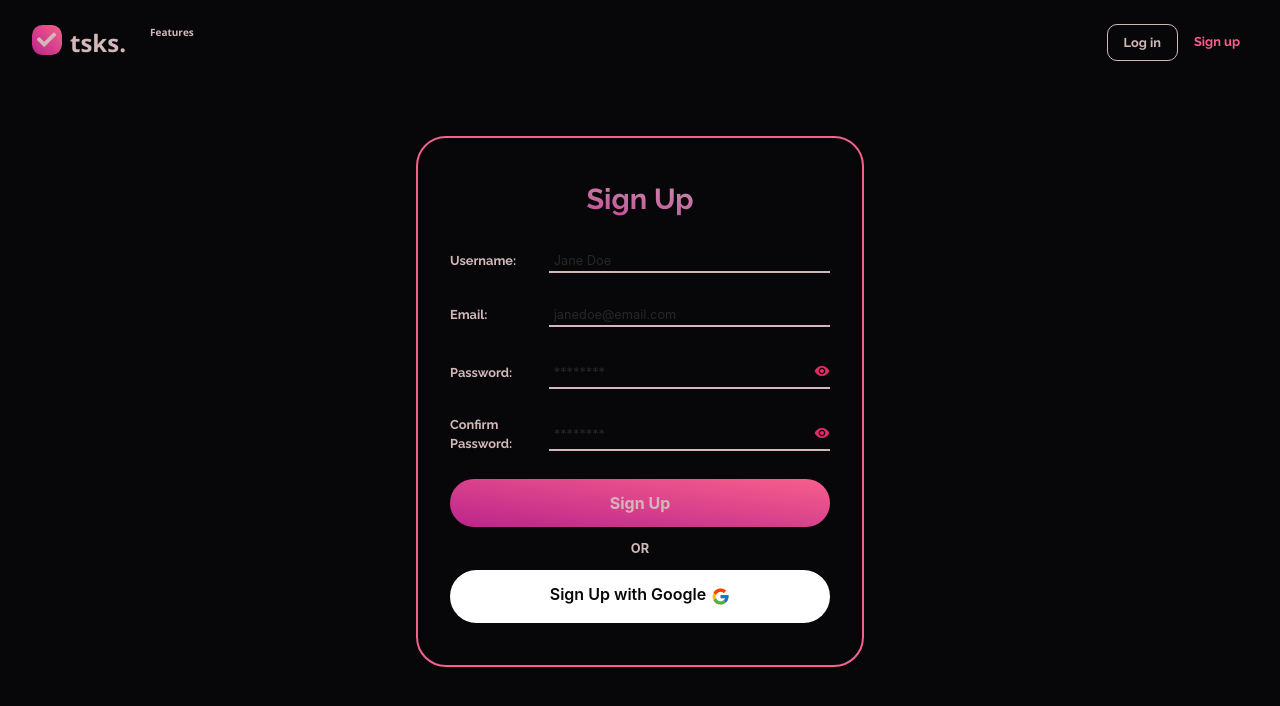
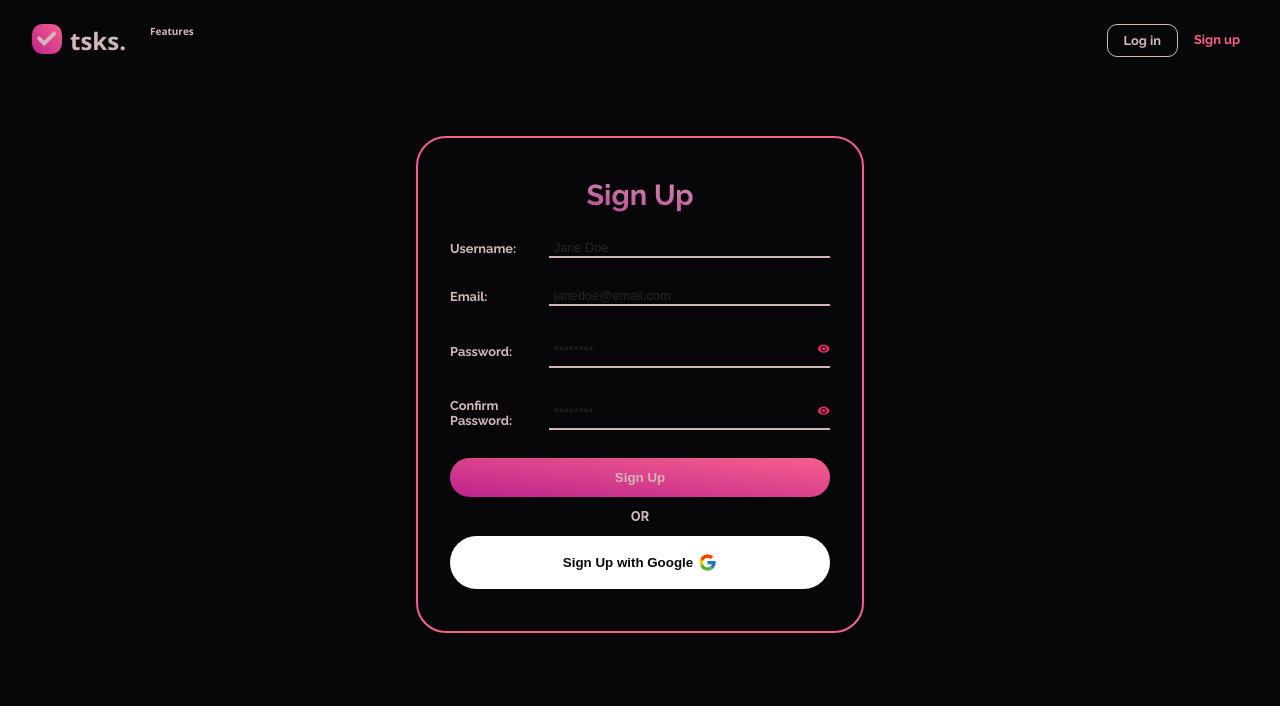
Before and after one commit to Meekunn/EHC-React-Project, a React (Create React App) app: page /signup in a window 1280 px wide. Shown: the top 706 px of the page. Built offline with nearby package versions, Linux system fonts and the light colour scheme.

Commit message:
:heavy_minus_sign: Uninstalled unused packages

```diff
--- a/package.json
+++ b/package.json
@@ -3,11 +3,8 @@
   "version": "0.1.0",
   "private": true,
   "dependencies": {
-    "@chakra-ui/react": "^2.1.2",
     "@emotion/react": "^11.9.0",
     "@emotion/styled": "^11.8.1",
-    "@fontsource/open-sans": "^4.5.10",
-    "@fontsource/raleway": "^4.5.9",
     "@testing-library/jest-dom": "^5.16.4",
     "@testing-library/react": "^13.3.0",
     "@testing-library/user-event": "^13.5.0",
--- a/src/components/Collections/SchoolCollection.js
+++ b/src/components/Collections/SchoolCollection.js
@@ -8,7 +8,6 @@ import {
     serverTimestamp,
     onSnapshot,
     orderBy,
-    setDoc,
     updateDoc
 } from "firebase/firestore"
 import { useNavigate } from "react-router-dom"
@@ -135,7 +134,7 @@ function School() {
                                 </button>
                                 School
                             </span>
-                            <button>
+                            <button style={{border: 'none', background: 'transparent'}}>
                                 ...
                             </button>
                         </div>
--- a/src/components/Collections/collection.scss
+++ b/src/components/Collections/collection.scss
@@ -46,6 +46,9 @@ main {
                             font-size: 1.5rem;
                             background-color: a.$nav-background;
                             border-radius: 12px;
+                            border: none;
+                            color: a.$text-color;
+                            display: flex;
                         }
                     }
                 }
@@ -63,6 +66,7 @@ main {
                         padding: 0.3rem;
                         border-radius: 10px;
                         margin-right: 0.8rem;
+                        border: none;
                     }
                     .input {
                         background: transparent;
--- a/src/components/MainNav/mainnav.scss
+++ b/src/components/MainNav/mainnav.scss
@@ -48,6 +48,7 @@
 }
 .nav-links {
     color: a.$text-color;
+    text-decoration: none;
     padding: 0.5rem 1rem;
     font-size: 0.75rem;
     font-weight: 700;
--- a/src/components/Navbar/navbar.scss
+++ b/src/components/Navbar/navbar.scss
@@ -25,6 +25,7 @@
         padding: 0.5rem 1rem;
         border-radius: 10px;
         font-size: 0.7rem;
+        border: none;
     }
     button:hover {
         color: a.$text-hover-color;
@@ -36,6 +37,7 @@
         background: transparent;
         font-size: 1rem;
         padding: 0;
+        border: none;
     }
     .toggle:hover {
         border: none;
@@ -43,6 +45,7 @@
     }
     .nav-links {
         color: a.$text-color;
+        text-decoration: none;
         padding: 0.5rem;
         font-size: 0.75rem;
         font-weight: 800;
@@ -66,6 +69,7 @@
         background: transparent;
         color: a.$text-color;
         font-size: 1rem;
+        border: none;
 
         &:last-child {
             font-size: 1.3rem;
--- a/src/components/Todo/todo.scss
+++ b/src/components/Todo/todo.scss
@@ -66,6 +66,8 @@
         margin-right: 10px;
 
         button {
+            background-color: transparent;
+            border: none;
 
             svg {
                 font-size: 1.2rem;
--- a/src/index.js
+++ b/src/index.js
@@ -2,19 +2,15 @@ import React from 'react'
 import ReactDOM from 'react-dom/client'
 import './index.scss'
 import App from './App'
-import { ChakraProvider } from '@chakra-ui/react'
 import { BrowserRouter } from 'react-router-dom'
-import theme from './styles/theme'
 import reportWebVitals from './reportWebVitals'
 
 const root = ReactDOM.createRoot(document.getElementById('root'));
 root.render(
   <React.StrictMode>
-    <ChakraProvider theme={theme}>
       <BrowserRouter>
         <App />
       </BrowserRouter>
-    </ChakraProvider>
   </React.StrictMode>
 );
 
--- a/src/styles/auth.scss
+++ b/src/styles/auth.scss
@@ -79,6 +79,7 @@
             background: transparent;
             margin: 0.5rem 0;
             position: relative;
+            border: none;
 
             svg {
                 background-color: transparent;
@@ -94,6 +95,7 @@
     margin-top: 0.5rem;
     padding: 0.75rem 1rem;
     font-weight: 700;
+    border: none;
 }
 .auth-btn:hover {
     background: transparent;
@@ -108,6 +110,8 @@
     display: flex;
     justify-content: center;
     font-weight: 600;
+    border: none;
+    align-items: center;
 
     svg {
         margin: 0.3rem 0 0.3rem 0.3rem;
--- a/src/styles/theme.js
+++ /dev/null
@@ -1,17 +0,0 @@
-import { extendTheme } from '@chakra-ui/react'
-
-const theme = extendTheme({
-  styles: {
-      global: () => ({
-          body: {
-              bg: "",
-          },
-      }),
-  },
-})
-export default theme
-
-// fonts: {
-//   body: `'Open Sans', sans-serif`,
-//   heading: `'Open Sans', sans-serif`,
-// },
```
Also changed, not shown: 1 other file (tests, documents, lock files or other folders).
